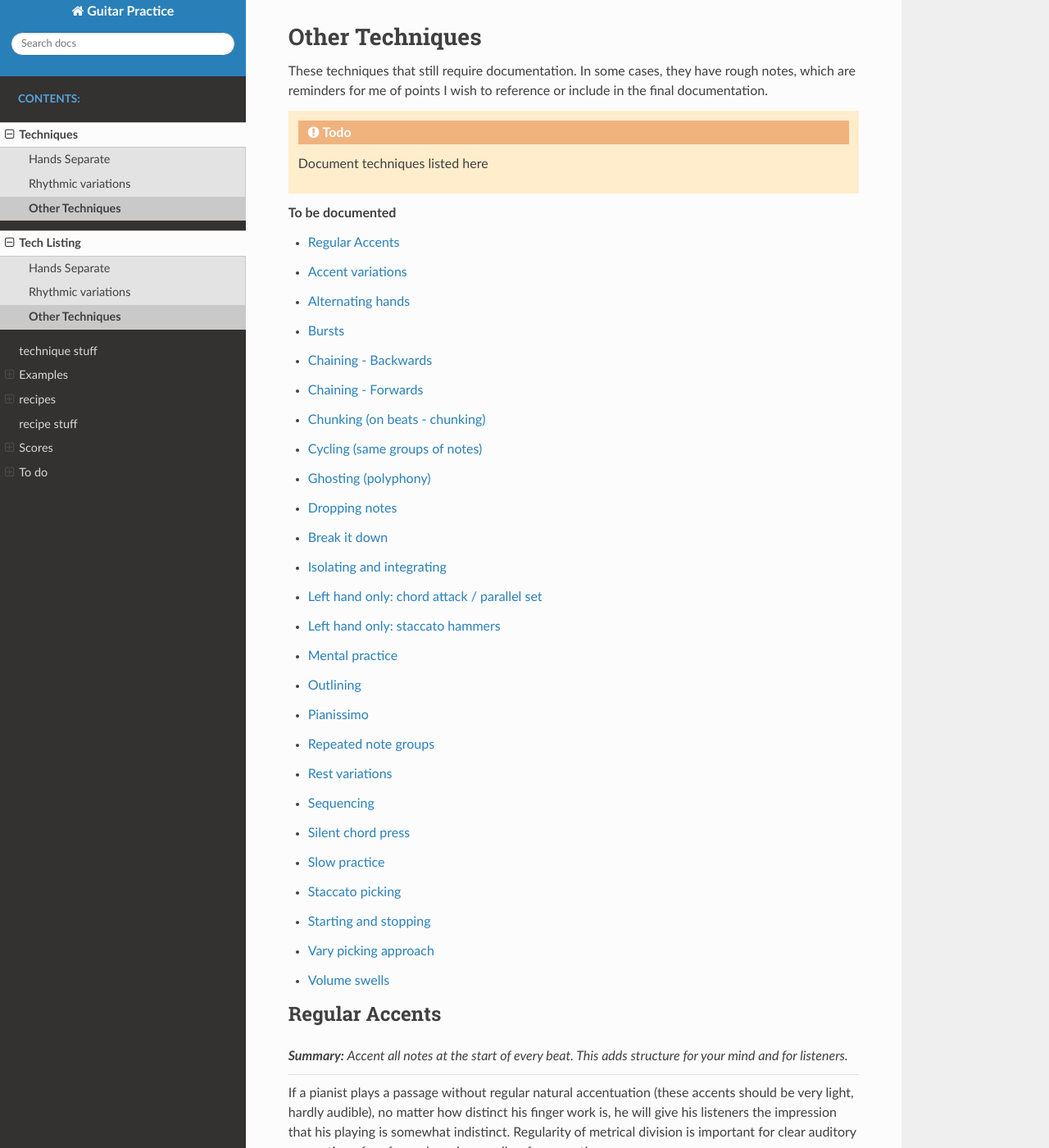
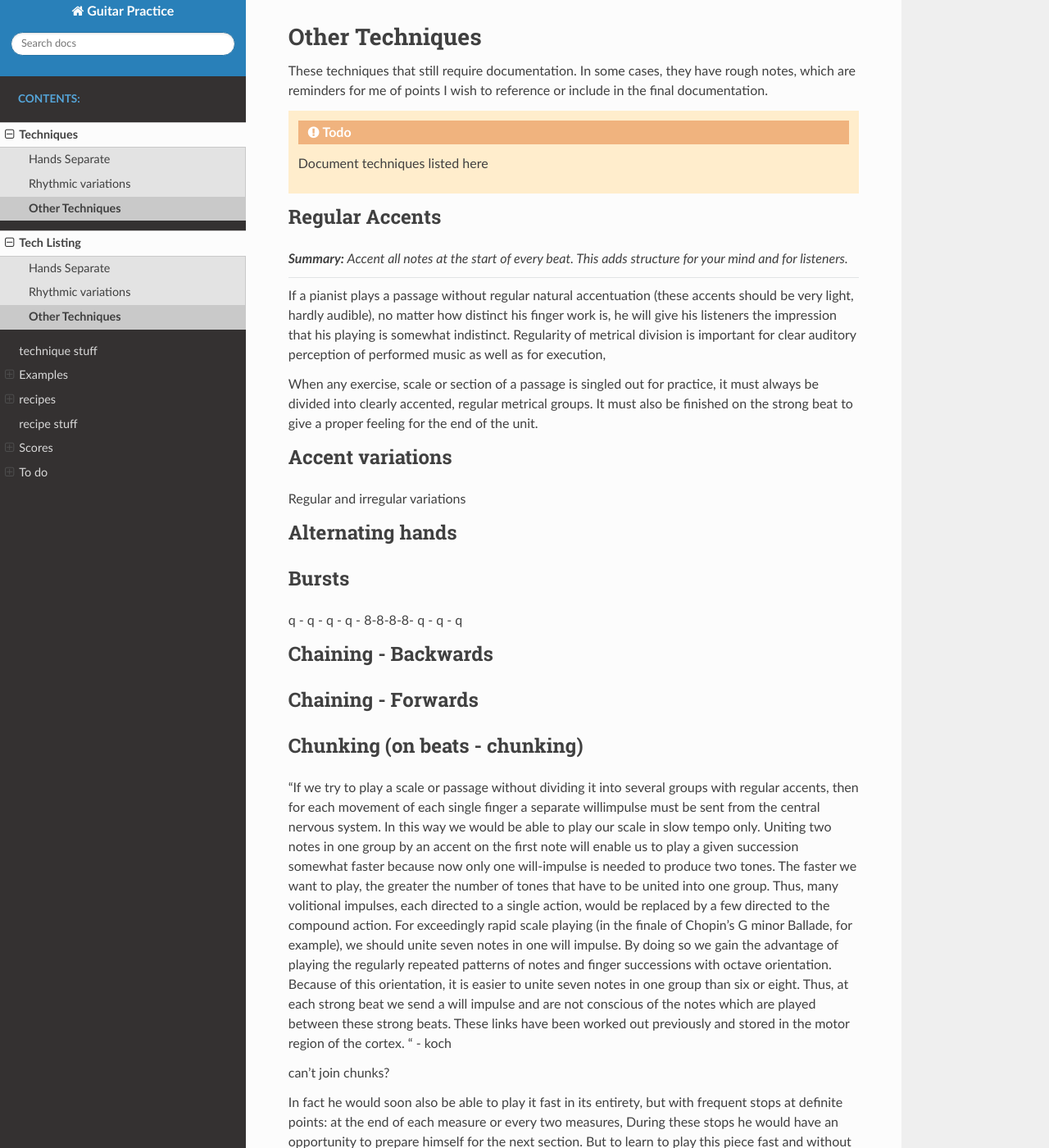
Before and after one commit to jzohrab/practicing-guitar, a Sphinx documentation site: the page built from docs/techniques/todo-techniques.rst, in a window 1280 px wide and 1400 px high. Shown: the whole window at 82% size. Built offline with Sphinx 7.4.7 and the Read the Docs theme 2.0.0, drawn with Linux system fonts in a browser that asks for light colours; a script that is not in the unit is left out.

Commit message:
Remove cruft.

```diff
--- a/docs/techniques/todo-techniques.rst
+++ b/docs/techniques/todo-techniques.rst
@@ -6,11 +6,6 @@ These techniques that still require documentation.  In some cases, they have rou
 .. todo::
 
    Document techniques listed here
-
-.. contents:: To be documented
-    :depth: 2
-    :local:
-    :backlinks: top
 
 .. Use the ./template.txt for each technique below to fill it in.
 
```
